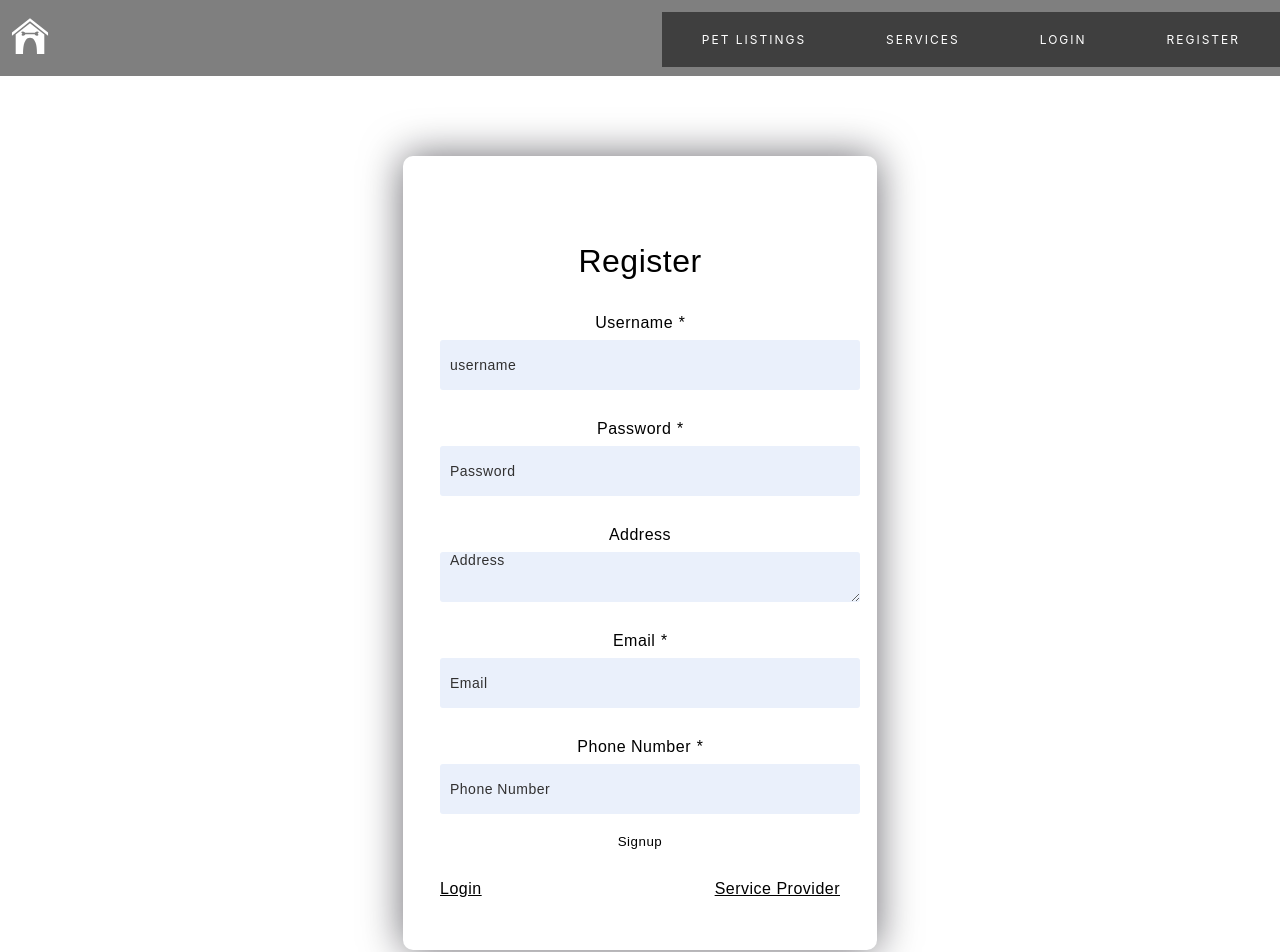
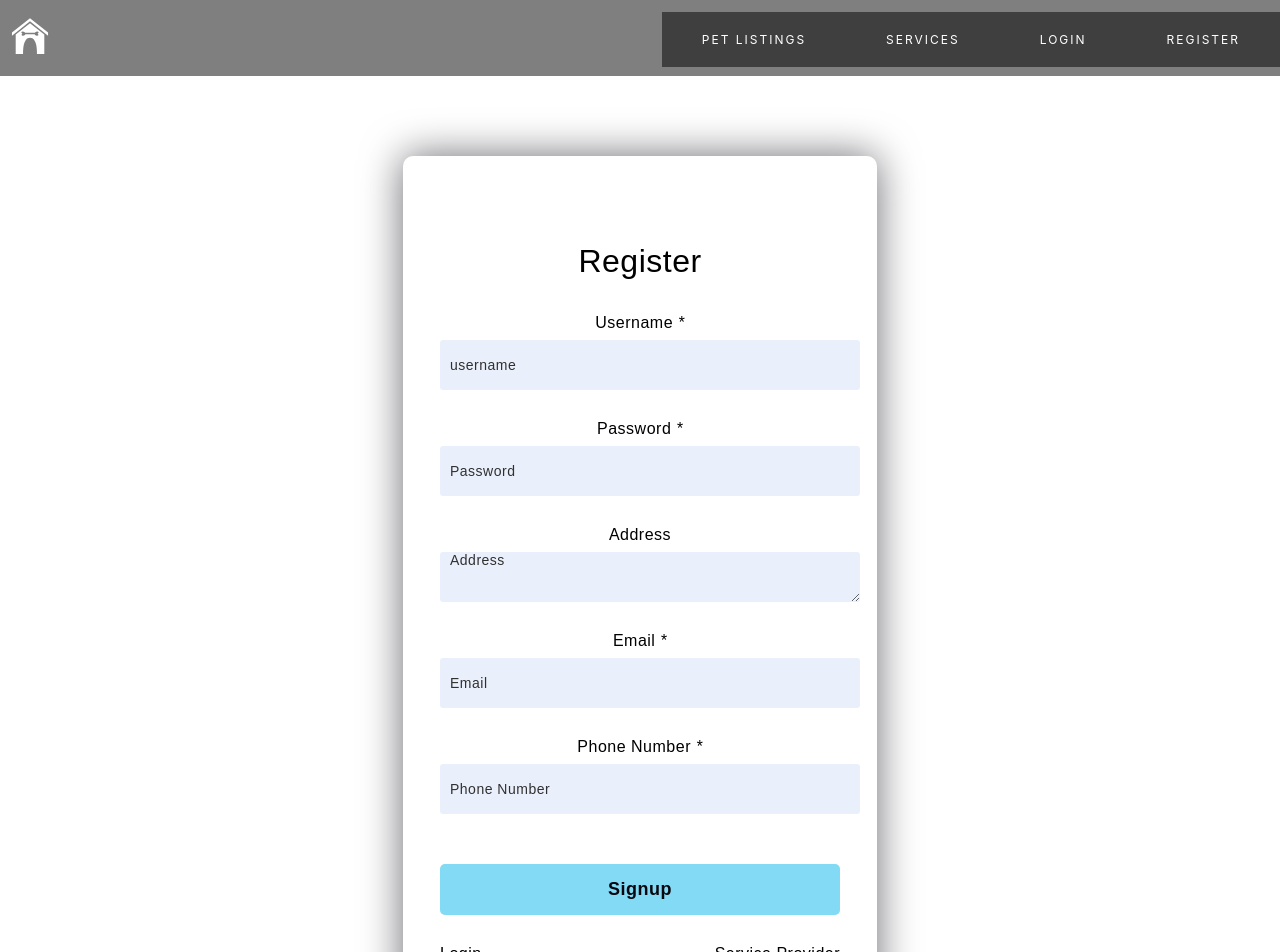
Before and after one commit to wonke2/Find-A-Pet, a React (Create React App) app: page /usersignup in a window 1280 px wide. Shown: the top 952 px of the page. Built offline with nearby package versions, Linux system fonts and the light colour scheme.

Commit message:
Update UserSignup.js

```diff
--- a/src/pages/UserSignup.js
+++ b/src/pages/UserSignup.js
@@ -155,7 +155,9 @@ const UserSignup = () => {
 					onChange={checkPhone}
 				/>
 				<p className={`${styles.err} ${phoneNo ? `${styles.hidden}` : ""}`}>{pherr}</p>
-				<button onClick={signup}>Signup</button>
+				<div className={styles.button} onClick={signup}>
+					Signup
+				</div>
 				<div className={styles.social}>
 					<Link to="/userlogin"> Login </Link>
 					<Link to="/spsignup"> Service Provider</Link>
```
